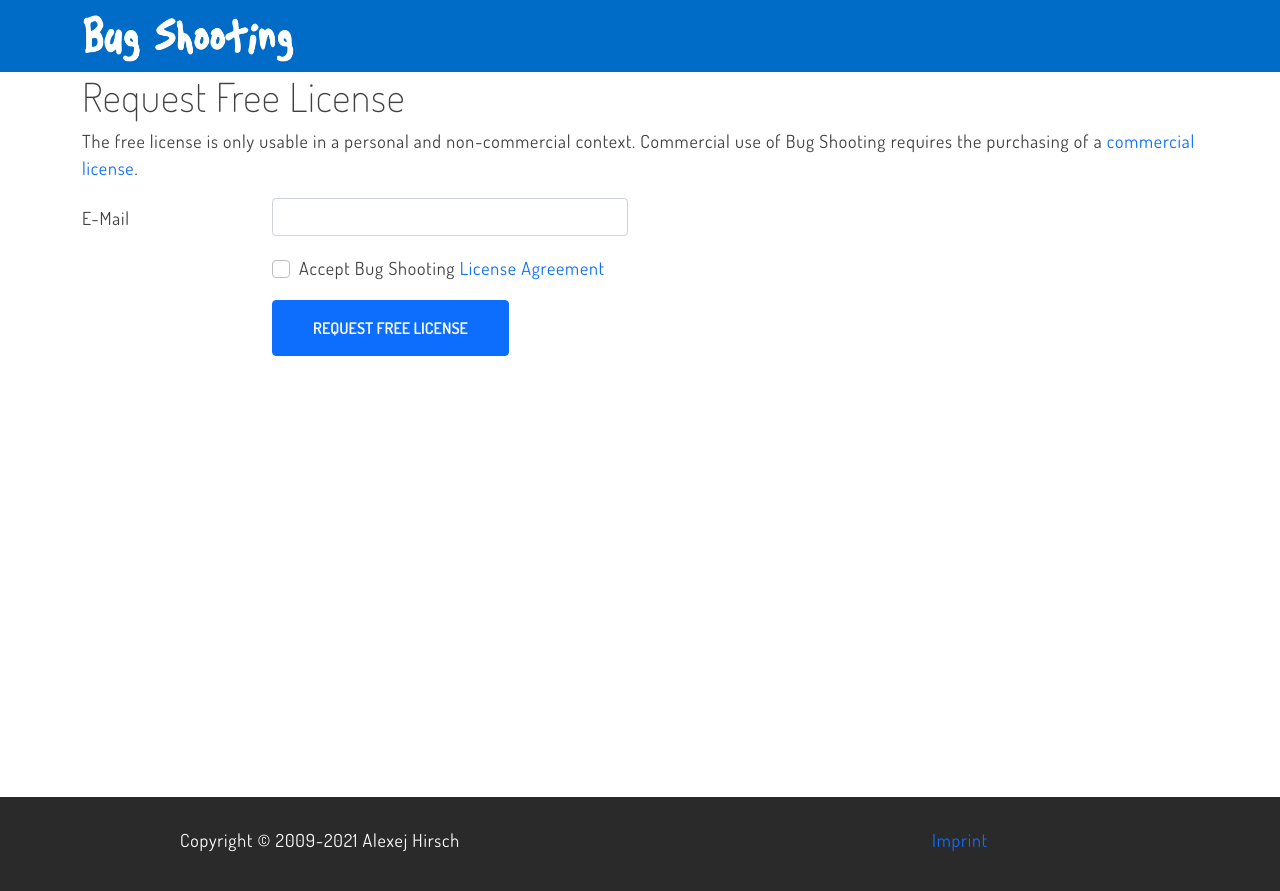
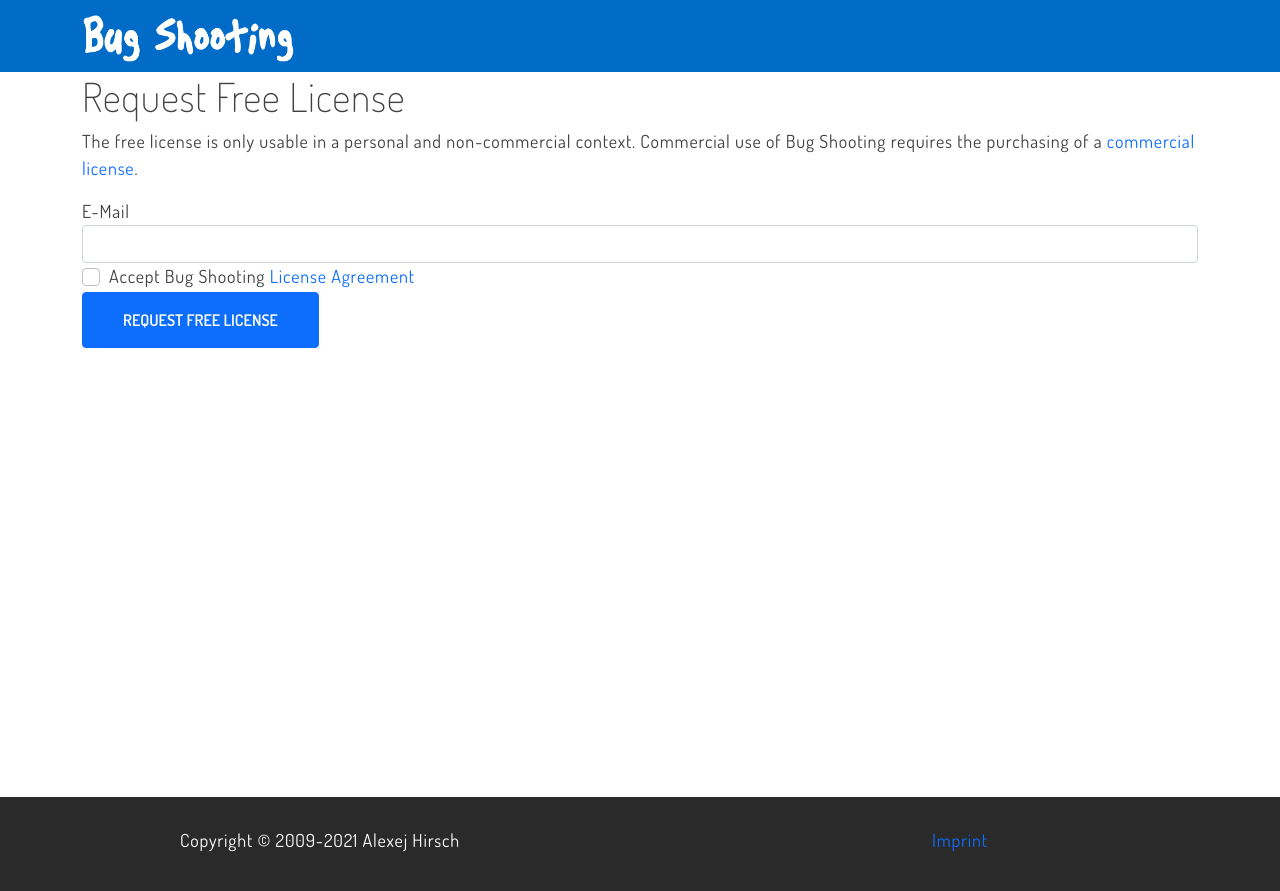
Before and after one commit to BugShooting/BugShooting.Homepage, a Jekyll site: the page built from free.md, in a window 1280 px wide. Shown: the top 891 px of the page. Built offline with Jekyll 4.4.1, drawn with Linux system fonts in a browser that asks for light colours; our own code applies the rules of GitHub Pages for plain Markdown files.

Commit message:
Update free.md

```diff
--- a/free.md
+++ b/free.md
@@ -8,26 +8,18 @@
 The free license is only usable in a personal and non-commercial context. Commercial use of Bug Shooting requires the purchasing of a [commercial license]({{ site.baseurl }}/pricing).
 
 <form method="POST" action="https://services.bugshooting.com/rest/freelicense">
-  <div class="row mb-3">
-    <label for="email" class="col-sm-2 col-form-label">E-Mail</label>
-    <div class="col-sm-4">
-      <input class="form-control" type="email" required name="email" maxlength="100">
-    </div>
+  <div class="form-group">
+    <label for="email">E-Mail</label>
+    <input class="form-control" type="email" required name="email" maxlength="100">
   </div>
-  <div class="row mb-3">
-    <div class="col-sm-10  offset-sm-2">
-      <div class="form-check">
-        <input class="form-check-input" type="checkbox" required name="agreement">
-        <label class="form-check-label" for="agreement">Accept Bug Shooting <a href="{{ site.baseurl }}/agreement" target="_blank">License Agreement</a></label>
-      </div>
+  <div class="form-group">
+    <div class="form-check">
+      <input class="form-check-input" type="checkbox" required name="agreement">
+      <label class="form-check-label" for="agreement">Accept Bug Shooting <a href="{{ site.baseurl }}/agreement" target="_blank">License Agreement</a></label>
     </div>
   </div>
   <input type="hidden" name="language" value="en-US">
   <input type="hidden" name="successurl" value="{{ site.url }}{{ site.baseurl }}/freesuccess">
   <input type="hidden" name="failurl" value="{{ site.url }}{{ site.baseurl }}/free">
-  <div class="row mb-3">
-    <div class="col-sm-4  offset-sm-2">
-       <button class="btn btn-lg btn-primary btn-block" type="submit">Request Free License</button>
-    </div>
-  </div>
+  <button class="btn btn-lg btn-primary btn-block" type="submit">Request Free License</button>
 </form>
```
